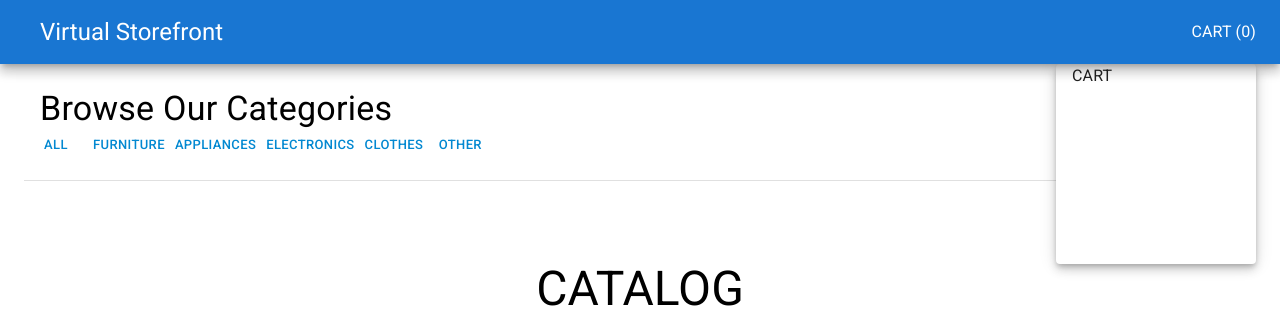
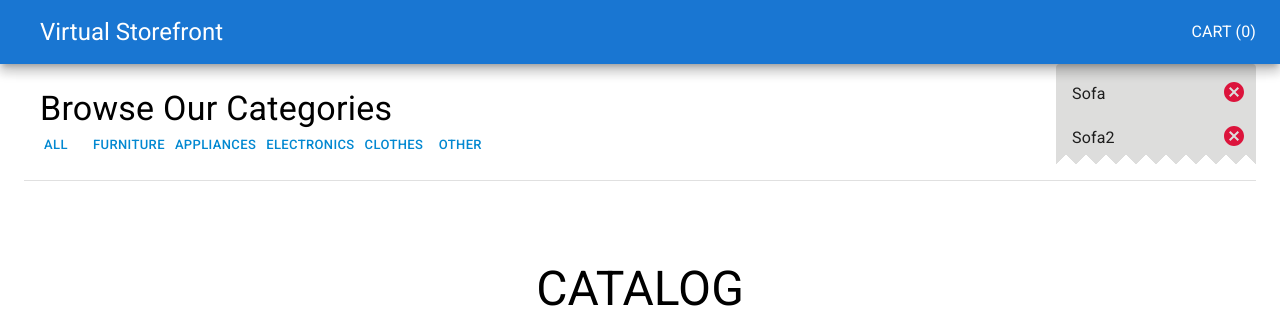
Before and after one commit to Beers15/storefront, a React (Create React App) app: page / in a window 1280 px wide. Shown: the top 314 px of the page. Built offline with nearby package versions, Linux system fonts and the light colour scheme.

Commit message:
Add ability to remove items from cart. Further style simplecart component.

```diff
--- a/src/components/cart/simpleCart.js
+++ b/src/components/cart/simpleCart.js
@@ -1,11 +1,38 @@
-import React from 'react'
-import { Paper, Typography } from '@mui/material'
-const Simplecart = () => {
-  return (
-    <Paper elevation={6} sx={{ overflow: 'hidden', height: '200px', width: '200px', zIndex: '100' }}>
-      <Typography pl={2} pr={2}>CART</Typography>
-    </Paper>
-  );
+import React from 'react';
+import { connect } from 'react-redux';
+import { removeFromCart } from '../../store/cart';
+import CancelIcon from '@mui/icons-material/Cancel';
+import { Paper, Typography, Box } from '@mui/material';
+
+const Simplecart = (props) => {
+  if(props.products.length > 0) {
+    return (
+      <Paper variant="outline" className="cart" sx={{ height: `${props.products.length * 43 + 20}px`}}>
+        {props.products.map((product, idx) => {
+          return (
+            <Box key={idx} mt={2} sx={{display: 'flex', justifyContent: 'flex-start'}}>
+              <Typography variant="subtitle1" pl={2} pr={2} sx={{flexGrow: 1 }}>
+                {product.productName.length < 14 ? product.productName : product.productName.substring(0, 14) + '...'}
+              </Typography>
+              <CancelIcon sx={{ color: 'crimson', marginRight: '10px' }} onClick={() => props.removeFromCart(product)} />
+            </Box>
+          );
+        })}
+      </Paper>
+    );
+  } else {
+    return null;
+  }
 }
 
-export default Simplecart
+const mapStateToProps = state => {
+  return {
+    products: state.cart.products
+  };
+}
+
+const mapDispatchToProps = dispatch => ({
+  removeFromCart: (product) => dispatch(removeFromCart(product)),
+});
+
+export default connect(mapStateToProps, mapDispatchToProps)(Simplecart);
--- a/src/index.css
+++ b/src/index.css
@@ -11,3 +11,16 @@ code {
   font-family: source-code-pro, Menlo, Monaco, Consolas, 'Courier New',
     monospace;
 }
+
+.cart {
+  width: 200px;
+  z-index: '100';
+  /*https://codepen.io/jshawl/pen/JcpKg */
+  background:
+    linear-gradient(-135deg, #dddddc 10px, transparent 0) 0 10px,
+    linear-gradient(135deg, #dddddc 10px, #fff 0) 0 10px;
+  background-color: #dddddc !important;
+  background-position: left bottom !important;
+  background-repeat: repeat-x !important;
+  background-size: 20px 20px;
+}
--- a/src/store/cart.js
+++ b/src/store/cart.js
@@ -1,6 +1,7 @@
 let initialState = {
   products: [
     { productName: 'Sofa', photoUrl: 'https://images.unsplash.com/photo-1555041469-a586c61ea9bc?ixlib=rb-1.2.1&ixid=MnwxMjA3fDB8MHxwaG90by1wYWdlfHx8fGVufDB8fHx8&auto=format&fit=crop&w=1170&q=80' , description: 'Ut laborum voluptate deserunt dolore commodo excepteur duis amet adipisicing adipisicing tempor amet sit irure.', cost: 1, count: 1, category: 'Furniture' },
+    { productName: 'Sofa2', photoUrl: 'https://images.unsplash.com/photo-1555041469-a586c61ea9bc?ixlib=rb-1.2.1&ixid=MnwxMjA3fDB8MHxwaG90by1wYWdlfHx8fGVufDB8fHx8&auto=format&fit=crop&w=1170&q=80' , description: 'Ut laborum voluptate deserunt dolore commodo excepteur duis amet adipisicing adipisicing tempor amet sit irure.', cost: 1, count: 1, category: 'Furniture' },
   ]
 };
 
@@ -8,9 +9,18 @@ function cartReducer(state = initialState, action) {
   switch(action.type) {
   case 'ADD_TO_CART':
     return { ...state, products: [...state.products, action.payload] }
+  case 'REMOVE_FROM_CART':
+    return { ...state, products: initialState.products.filter(product => product !== action.payload )};
   default:
     return state;
   }
 }
 
+export const removeFromCart = product => {
+  return {
+    type: 'REMOVE_FROM_CART',
+    payload: product,
+  }
+};
+
 export default cartReducer;
--- a/src/store/products.js
+++ b/src/store/products.js
@@ -11,7 +11,6 @@ function productsReducer(state = initialState, action) {
   switch(action.type) {
   case 'SELECT_CATEGORY':
     if(action.payload !== 'All') {
-      console.log(action.payload)
       let filteredProducts = initialState.products.filter(product => product.category === action.payload);
       return { products: filteredProducts };
     }
```
